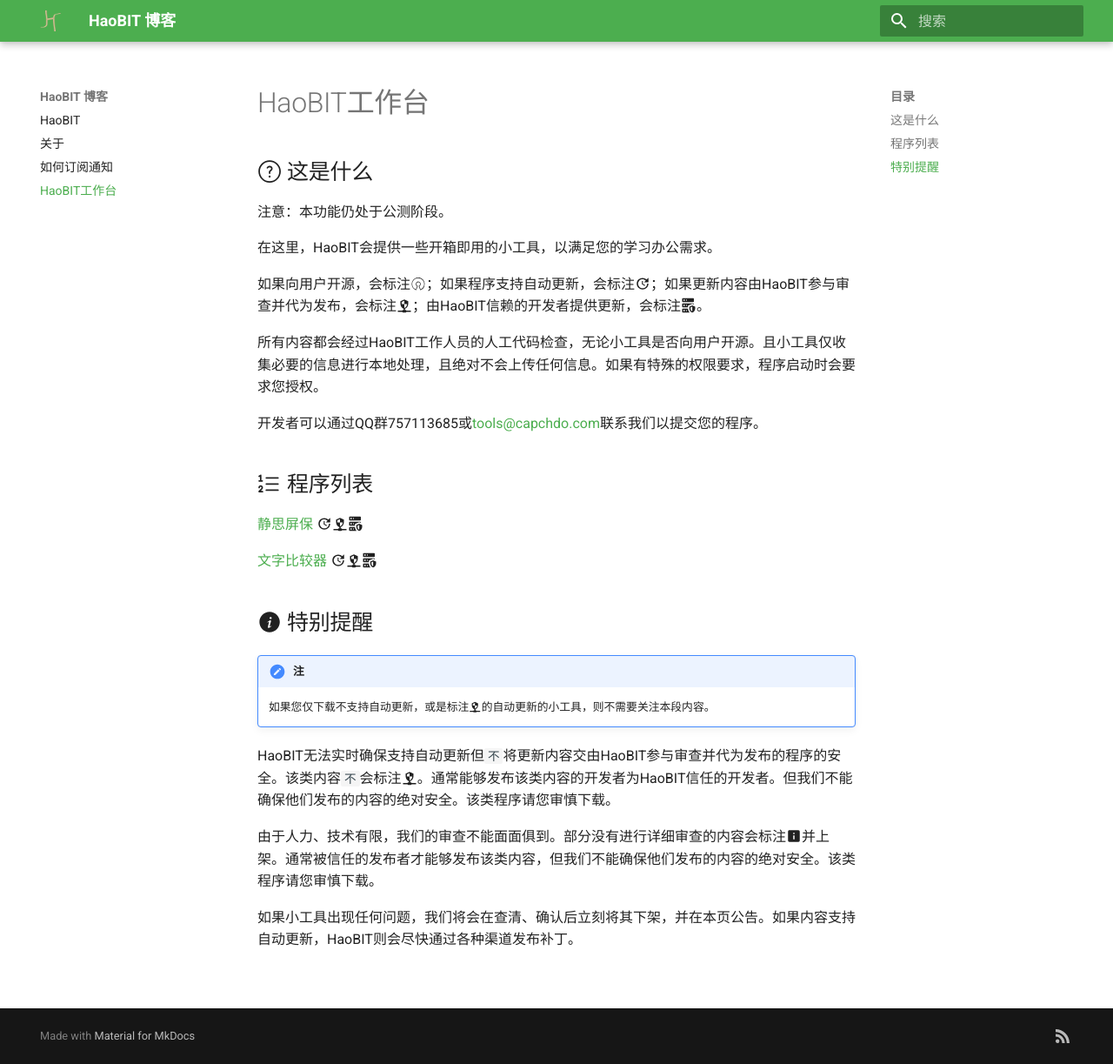
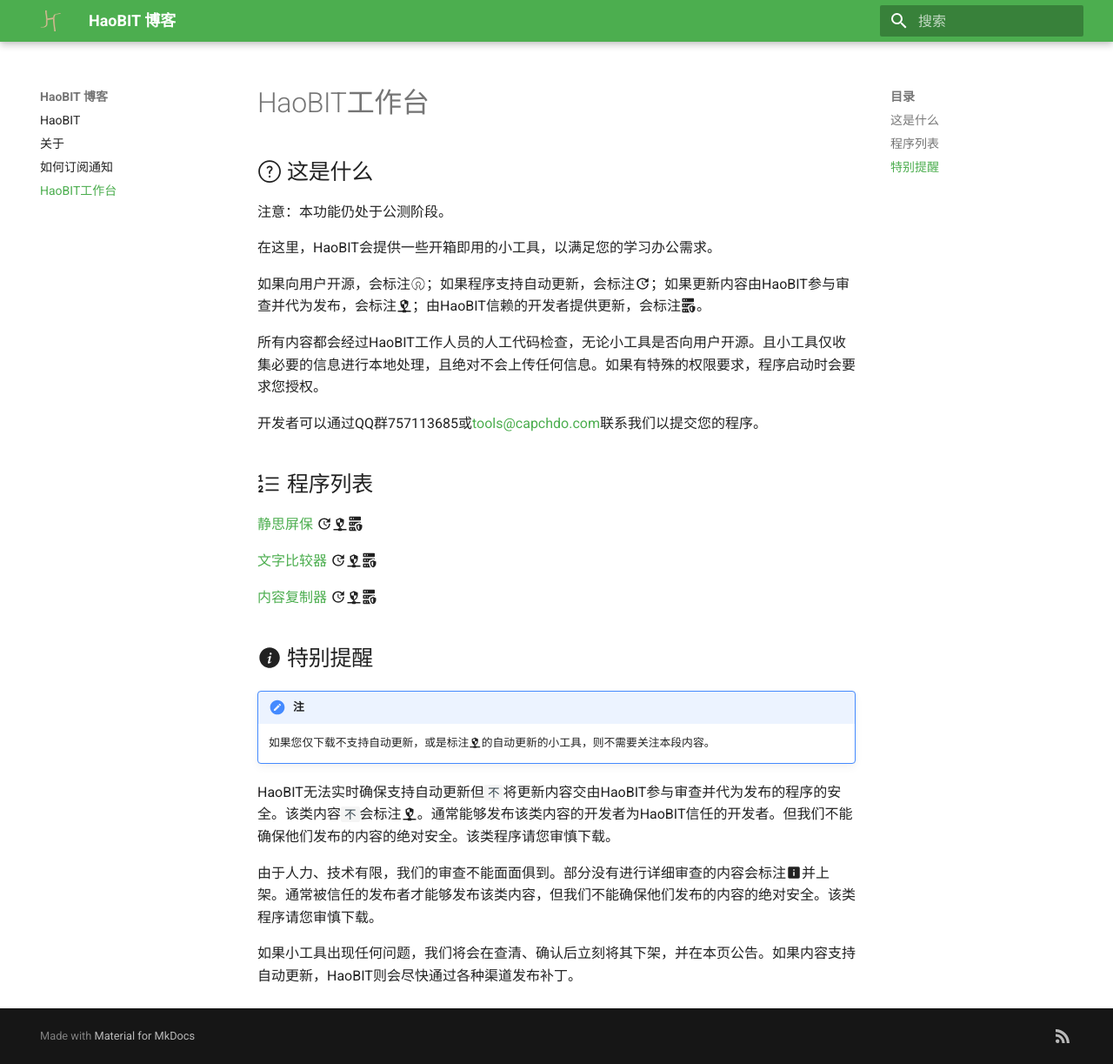
Before and after one commit to Capchdo/blog, an MkDocs documentation site: the page built from docs/tools.md, in a window 1280 px wide and 1223 px high. Shown: the whole window at 87% size. Built offline with MkDocs 1.6.1 and Material for MkDocs 9.7.7, drawn with Linux system fonts in a browser that asks for light colours; comment, search, counter and statistics services are not loaded.

Commit message:
新增内容复制器

```diff
--- a/docs/tools.md
+++ b/docs/tools.md
@@ -20,6 +20,8 @@
 
 [文字比较器](https://lab.capchdo.com/2023/06/06/1828/) :material-update::material-security-network::material-server-security:
 
+[内容复制器](https://lab.capchdo.com/2023/07/04/1845/) :material-update::material-security-network::material-server-security:
+
 ## :material-information-variant-circle: 特别提醒
 
 !!! note "注"
```
